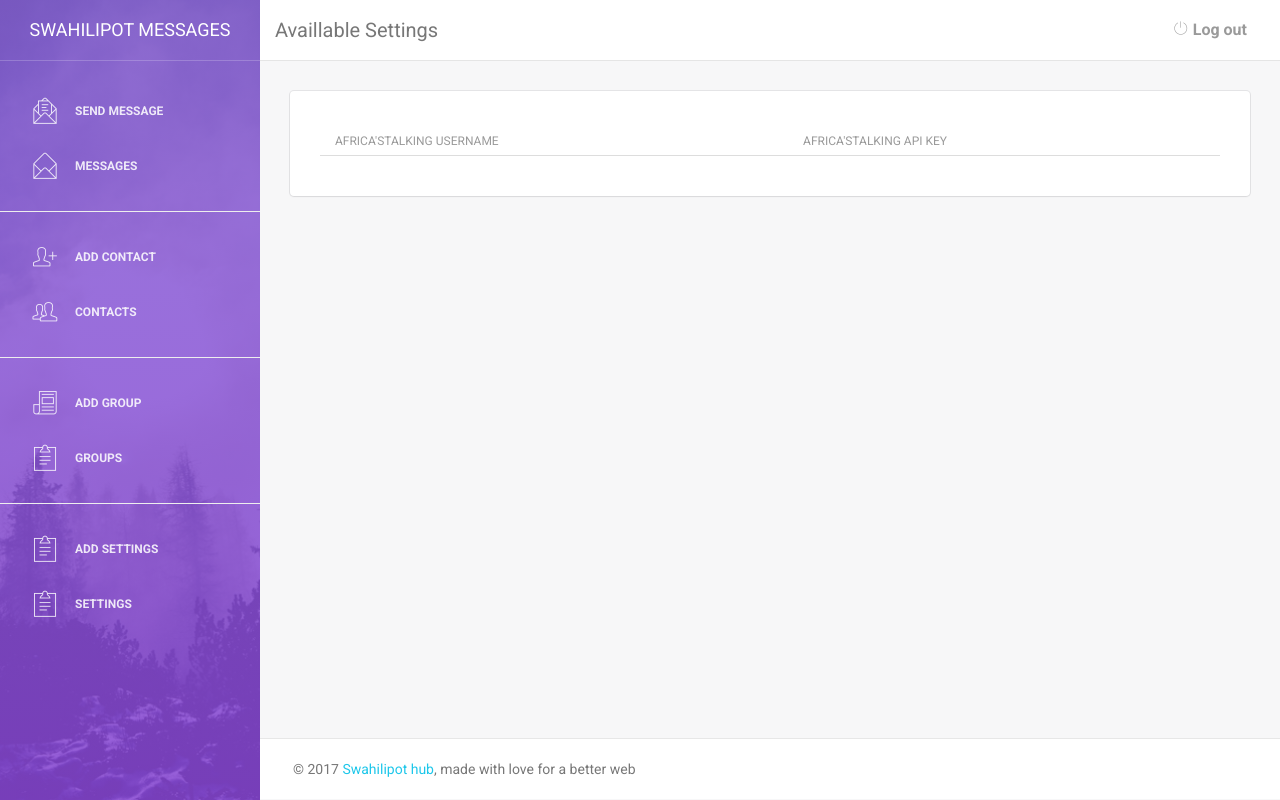
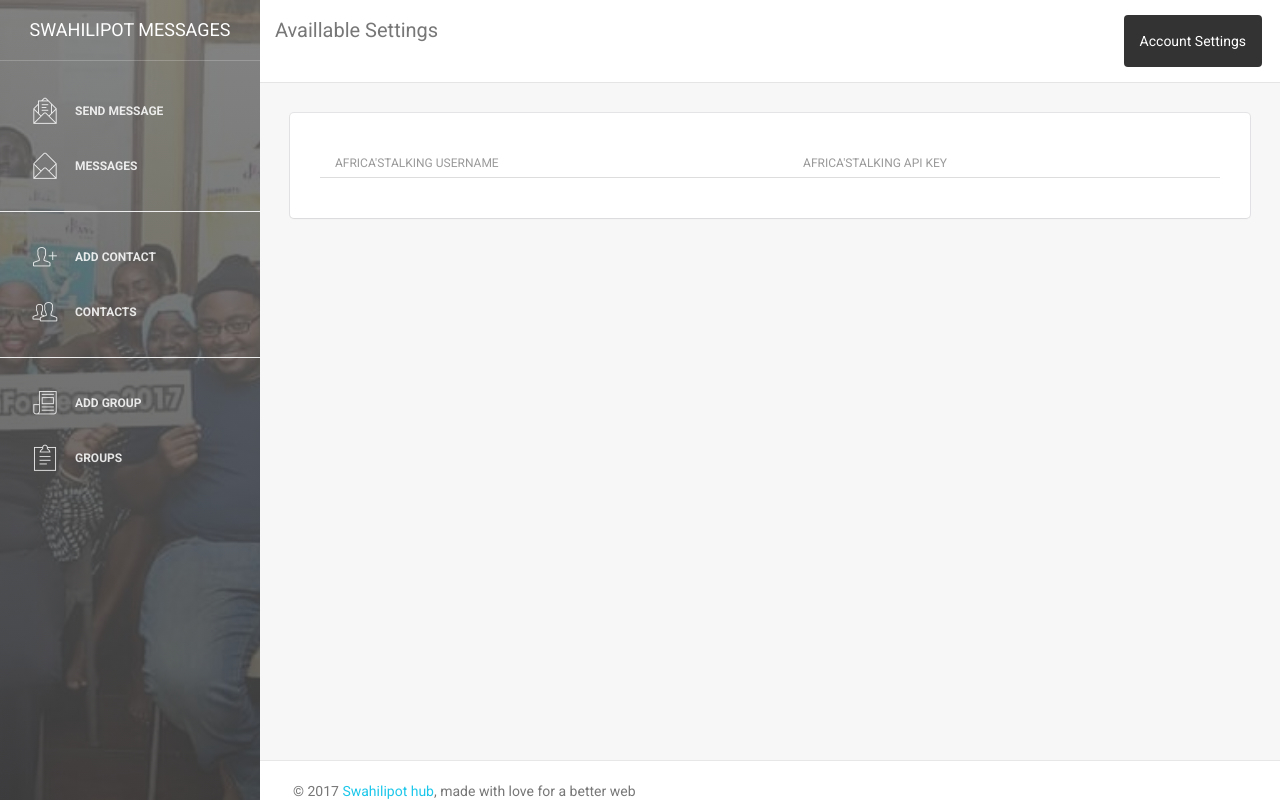
Before and after one commit to swahilipothub/jenga, a Django app: page /settings/ in a window 1280 px wide. Run offline with Django 3.2, Linux system fonts and the light colour scheme; the visitor is signed in with stand-in values (Sample User, id 1); data that the repository does not hold is empty; parts of the project's set-up code (start-up, migrations or seed data) failed here and were passed over; some libraries are stand-ins or nearby versions.

Commit message:
batch update. modified login page. added account settings button

```diff
--- a/contacts/models.py
+++ b/contacts/models.py
@@ -11,7 +11,7 @@ class Contact_Group(models.Model):
     created = models.DateTimeField(auto_now_add=True)
 
     class Meta:
-        db_table = 'sph_contact_groups'
+        db_table = 'sph_groups'
         ordering = ('name',)
         verbose_name = _('group')
         verbose_name_plural = _('groups')
--- a/contacts/templates/base.html
+++ b/contacts/templates/base.html
@@ -4,7 +4,7 @@
 <html lang="en">
 <head>
     <meta charset="utf-8" />
-    <link rel="icon" type="image/png" href="assets/img/favicon.ico">
+    <link rel="icon" type="image/png" href="{% static 'img/favico.png' %} ">
     <meta http-equiv="X-UA-Compatible" content="IE=edge,chrome=1" />
 
     <title>{% block title %} Swahilipot Messages {% endblock %}</title>
@@ -31,11 +31,54 @@
     <link href='http://fonts.googleapis.com/css?family=Roboto:400,700,300' rel='stylesheet' type='text/css'>
     <link href=" {% static 'css/pe-icon-7-stroke.css' %} " rel="stylesheet" />
 
+    <style>
+        .dropbtn {
+            background-color: #000;
+            color: white;
+            padding: 16px;
+            font-size: 16px;
+            border: none;
+            cursor: pointer;
+        }
+
+        .dropdown {
+            position: relative;
+            display: inline-block;
+        }
+
+        .dropdown-content {
+            display: none;
+            position: absolute;
+            background-color: #f9f9f9;
+            min-width: 160px;
+            box-shadow: 0px 8px 16px 0px rgba(0,0,0,0.2);
+            z-index: 1;
+        }
+
+        .dropdown-content a {
+            color: black;
+            padding: 12px 16px;
+            text-decoration: none;
+            display: block;
+        }
+
+        .dropdown-content a:hover {background-color: #f1f1f1}
+
+        .dropdown:hover .dropdown-content {
+            display: block;
+        }
+
+        .dropdown:hover .dropbtn {
+            background-color: #f1f1f1;
+            color: black;
+        }
+    </style>
+
 </head>
 <body>
 
 <div class="wrapper">
-    <div class="sidebar" data-color="purple" data-image="{% static 'img/sidebar-5.jpg' %}">
+    <div class="sidebar" data-color="black" data-image="{% static 'img/swahilipot.jpg' %}">
 
         <div class="sidebar-wrapper">
             <div class="logo">
@@ -85,20 +128,6 @@
                         <p>Groups</p>
                     </a>
                 </li>
-                <hr>
-
-                <li>
-                    <a href="{% url 'sms_settings_add' %}">
-                        <i class="pe-7s-note2"></i>
-                        <p>Add Settings</p>
-                    </a>
-                </li>
-                <li>
-                    <a href="{% url 'sms_settings_list' %}">
-                        <i class="pe-7s-note2"></i>
-                        <p>Settings</p>
-                    </a>
-                </li>
 
             </ul>
         </div>
@@ -119,18 +148,29 @@
                 <div class="collapse navbar-collapse">
 
                     <ul class="nav navbar-nav navbar-right">
-                        <!-- <li>
-                           <a href="">
-                               Account
-                            </a>
-                        </li> -->
                         <li>
-                            <a href="{% url 'logout' %}">
-                                <i class="pe-7s-power"></i>
-                                <b>Log out</b>
-                            </a>
+                            <div class="dropdown">
+                                  <button class="dropbtn btn">Account Settings</button>
+                                  <div class="dropdown-content">
+                                        <a href="{% url 'sms_settings_add' %}">
+                                            <i class="pe-7s-settings"></i>
+                                            Add Settings
+                                        </a>
+
+                                        <a href="{% url 'sms_settings_list' %}">
+                                            <i class="pe-7s-switch"></i>
+                                            Settings
+                                        </a>
+
+                                        <a href="{% url 'logout' %}">
+                                            <i class="pe-7s-power"></i>
+                                            <b>Logout</b>
+                                        </a>
+                                  </div>
+                              </div>
                         </li>
                     </ul>
+
                 </div>
             </div>
         </nav>
--- a/contacts/templates/contacts.html
+++ b/contacts/templates/contacts.html
@@ -9,8 +9,7 @@
                     <table class="table table-hover table-striped">
                         <thead>
                             <tr>
-                                <th>First Name</th>
-                                <th>Last Name</th>
+                                <th>Name</th>
                                 <th>Mobile Number</th>
                                 <th>ID Number</th>
                                 <th>Category</th>
@@ -19,8 +18,7 @@
                         <tbody>
                         {% for contact in contacts %}
                             <tr>
-                                <td> {{ contact.first_name }} </td>
-                                <td> {{ contact.last_name}} </td>
+                                <td> {{ contact.first_name }} {{ contact.last_name}}</td>
                                 <td> {{ contact.mobile }} </td>
                                 <td> {{ contact.id_number }} </td>
                                 <td> {{ contact.category }}</td>
--- a/contacts/urls.py
+++ b/contacts/urls.py
@@ -5,7 +5,7 @@ from contacts import views
 
 urlpatterns = [
     url(r'^groups/$', views.group_list, name='group_list'),
-    url(r'^groups/create/$', views.group_create, name='group_create'),
+    url(r'^groups/add/s$', views.group_create, name='group_create'),
     url(r'^groups/(?P<pk>\d+)/update/$', views.group_update, name='group_update'),
 ]
 
```
Also changed, not shown: contacts/templates/login.html (+84 -5 lines), sms/settings.py (+7 -7 lines), contacts/migrations/0001_initial.py, contacts/migrations/0002_auto_20170527_0055.py (deleted), sms/static/img/favico.png (added), sms/static/img/swahilipot.jpg (added), sph_messages/migrations/0001_initial.py, sph_messages/migrations/0002_auto_20170526_2313.py (deleted).
